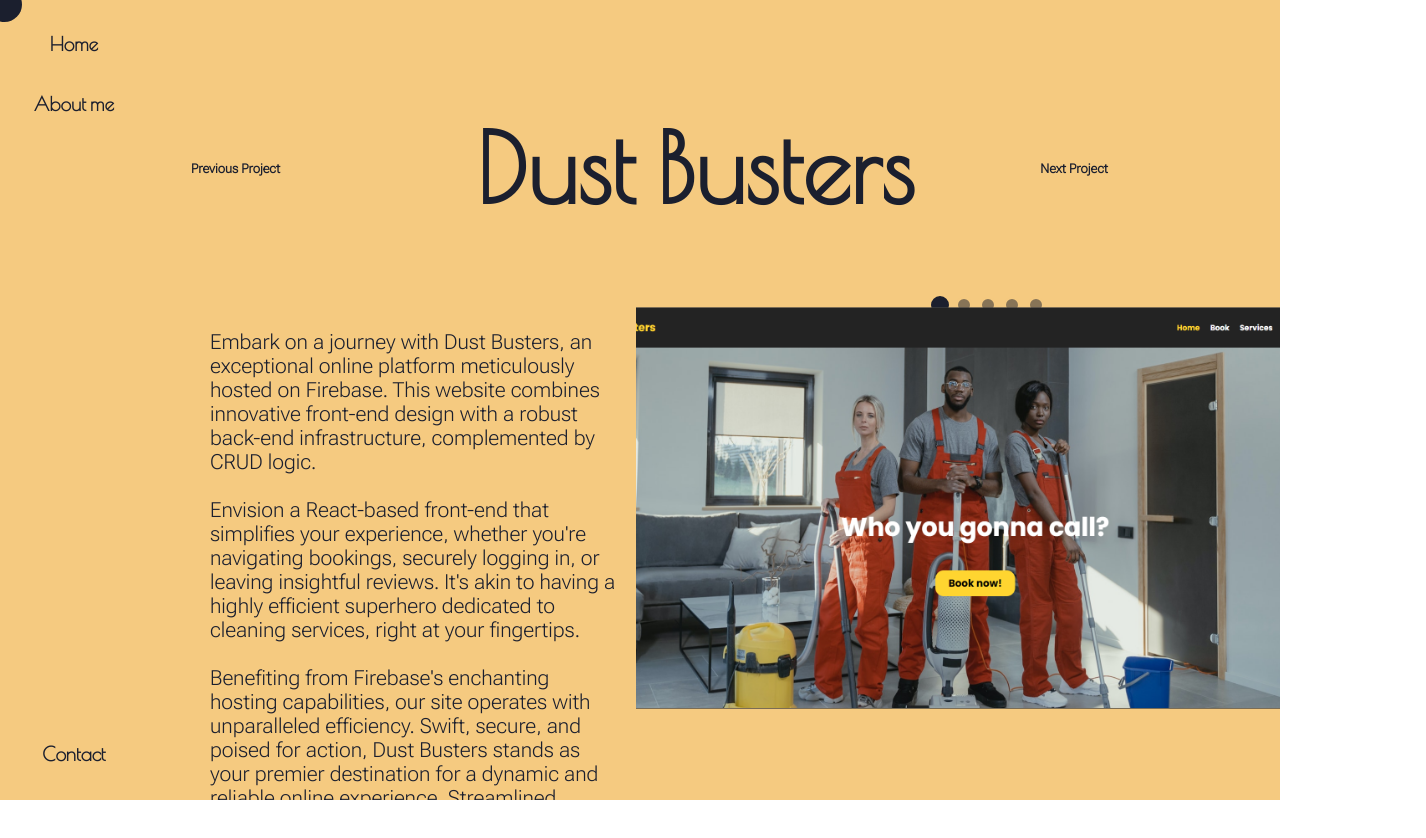
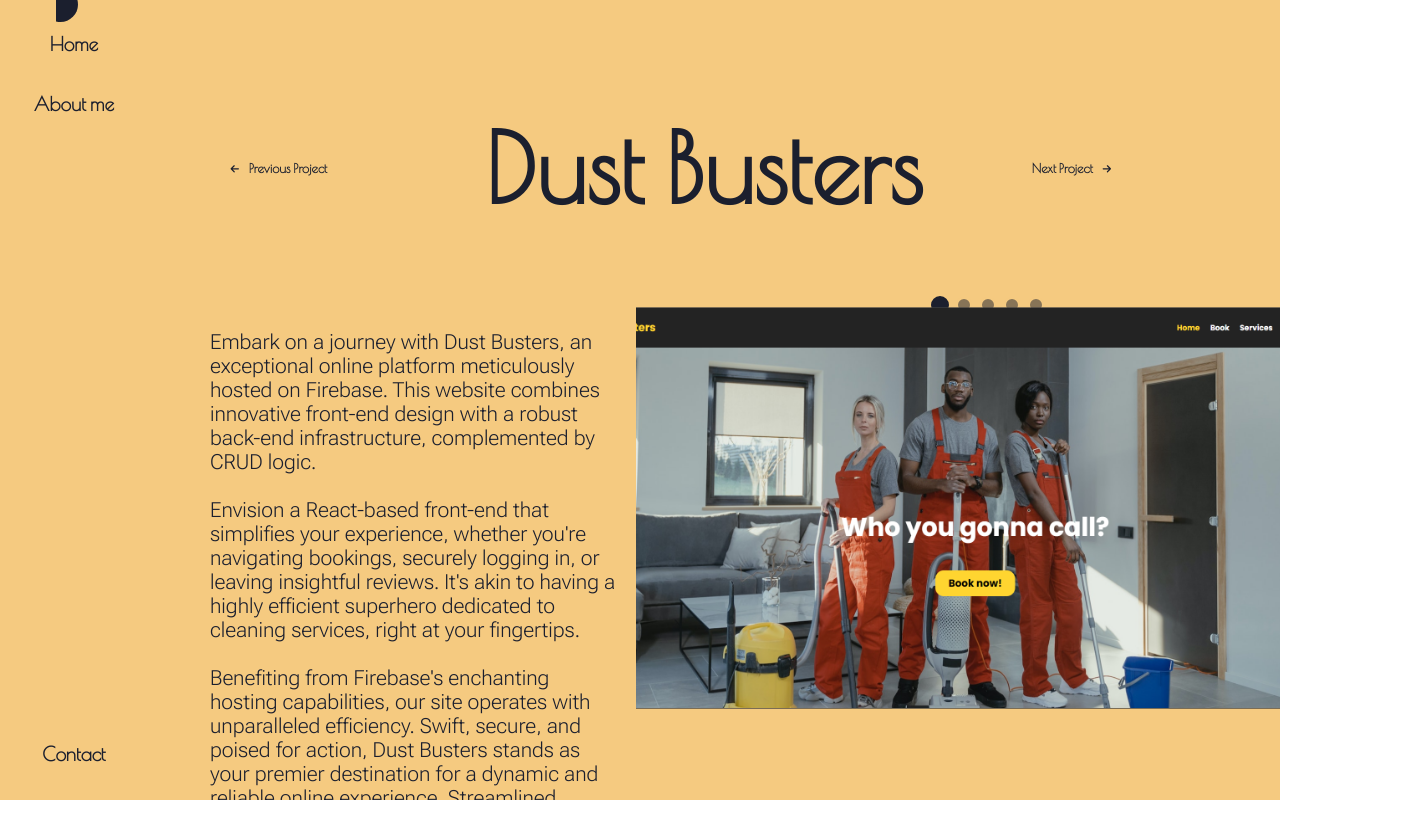
Before and after one commit to starleafer/My-portfolio, a React (Vite) app in the folder workspace/: page /cleaning in a window 1280 px wide. Shown: the top 838 px of the page, 1426 px wide, since content can reach past the window. Built offline with nearby package versions, Linux system fonts and the light colour scheme; a web font is replaced by a local one.

Commit message:
Refactor CustomButton component and add FontAwesomeIcon*** ***Remove unused code in MasksAndCursor component*** ***Update PageBody component to pass shadowColor prop to PageNavigationButton*** ***Update PageNavigationButton component to use shadowColor prop

```diff
--- a/workspace/src/components/CustomButton.jsx
+++ b/workspace/src/components/CustomButton.jsx
@@ -1,8 +1,18 @@
-import React from 'react';
-import styled, { css, keyframes } from 'styled-components';
+import React from "react";
+import styled, { css, keyframes } from "styled-components";
+import { FontAwesomeIcon } from "@fortawesome/react-fontawesome";
+import { faArrowRight, faArrowLeft } from "@fortawesome/free-solid-svg-icons";
 
-const CustomButton = ({ width, border, onClick, color, backgroundColor, shadowColor, label, cleaning }) => {
-  console.log(cleaning)
+const CustomButton = ({
+  width,
+  border,
+  onClick,
+  color,
+  backgroundColor,
+  shadowColor,
+  label,
+  cleaning,
+}) => {
   return (
     <Button
       onClick={onClick}
@@ -13,29 +23,41 @@ const CustomButton = ({ width, border, onClick, color, backgroundColor, shadowCo
       style={{ color: cleaning ? backgroundColor : color }}
       borders
     >
-      {label}
+      {label === "Previous Project" ? (
+        <>
+          <StyledIcon color={color} icon={faArrowLeft} /> {label}
+        </>
+      ) : (
+        <>
+          {label} <StyledIcon color={color} icon={faArrowRight} />
+        </>
+      )}
     </Button>
   );
 };
 
 export default CustomButton;
 
-
 const Button = styled.button`
   display: flex;
   justify-content: center;
   align-items: center;
-  width: ${(props) => props.width || ''};
+  width: ${(props) => props.width || ""};
   border: 0px solid;
   color: var(--dark);
   background-color: transparent;
-  font-family: 'Roboto Flex';
+  /* font-family: "Roboto Flex"; */
   border-radius: 10px;
   padding: 13px;
   font-size: 1vw;
   font-weight: 600;
+  gap: 0.75em;
   background-color: transparent;
-  background-image: linear-gradient(to right, ${(props) => props.color || 'default-hover-color'} 50%, transparent 50%);
+  /* background-image: linear-gradient(
+    to right,
+    ${(props) => props.color || "default-hover-color"} 50%,
+    transparent 50%
+  ); */
   background-size: 200% 100%;
   background-position: 100% center;
   transition: transform 0.3s, box-shadow 0.3s;
@@ -46,13 +68,13 @@ const Button = styled.button`
         box-shadow: 0 0 0 transparent;
       }
       100% {
-        box-shadow: 0.3vw 0.3vw 0 ${props.shadowColor || 'var(--dark)'};
+        box-shadow: 0.3vw 0.3vw 0 ${props.shadowColor || "var(--dark)"};
       }
     `;
 
     const fadeOutShadow = keyframes`
       0% {
-        box-shadow: 0.5vw 0.5vw 0 ${props.shadowColor || 'var(--dark)'};
+        box-shadow: 0.5vw 0.5vw 0 ${props.shadowColor || "var(--dark)"};
       }
       100% {
         box-shadow: 0 0 0;
@@ -63,7 +85,10 @@ const Button = styled.button`
       &:hover {
         transform: translateY(-0.3vw);
         animation: ${fadeInShadow} 0.5s ease forwards;
-        border: 1px solid ${props.cleaning ? props.backgroundColor : props.color || 'var(--dark)'};
+        border: 1px solid
+          ${props.cleaning
+            ? props.backgroundColor
+            : props.color || "var(--dark)"};
       }
 
       &:not(:hover) {
@@ -95,3 +120,13 @@ const Button = styled.button`
     font-size: 2.2vw;
   }
 `;
+
+const StyledIcon = styled(FontAwesomeIcon)`
+  display: flex;
+  justify-content: center;
+  align-items: center;
+  width: .5em;
+  height: .5em;
+  font-size: 1.5em;
+  color: ${(props) => props.color || "var(--dark)"};
+`;
--- a/workspace/src/components/MasksAndCursor.jsx
+++ b/workspace/src/components/MasksAndCursor.jsx
@@ -75,7 +75,7 @@ const MasksAndCursor = ({ isHoverButton, isHoveringCards, cursorColor, cursorHov
                         </Message>
                     )}
                 </MaskedSecret>
-                <Secret></Secret>
+                {/* <Secret></Secret> */}
             </MaskedGroup>
         </>
     )
@@ -113,6 +113,11 @@ const MaskedSecret = styled(m.div)`
     width: 100vw;
     height: 100vh;
     pointer-events: none;
+
+    @media (max-width: 1536px) {
+        margin-left: 2.5em;
+        font-size: 1.4em;
+    }
 `;
 
 const Message = styled.h4`
--- a/workspace/src/components/PageBody.jsx
+++ b/workspace/src/components/PageBody.jsx
@@ -105,7 +105,7 @@ function PageBody({
     <Body backgroundColor={backgroundColor}>
       <Content color={color}>
         <TitleContainer>
-          <PageNavigationButton title={title} />
+          <PageNavigationButton title={title} shadowColor={shadowColor} />
         </TitleContainer>
         <div style={{ display: 'flex', flexDirection: 'row', gap: '1em' }}>
           <PageDescription style={{ display: 'flex', flexDirection: 'column', font: '55vw', margin: '0'}}>
--- a/workspace/src/components/PageNavigationButton.jsx
+++ b/workspace/src/components/PageNavigationButton.jsx
@@ -5,7 +5,7 @@ import { useTransitionContext } from '../context/TransitionContext';
 import { useNavigate } from 'react-router-dom';
 import CustomButton from './CustomButton';
 
-function PageNavigationButton({ title }) {
+function PageNavigationButton({ title, shadowColor }) {
   const { card } = useCardContext();
   const navigate = useNavigate();
 
@@ -17,7 +17,6 @@ function PageNavigationButton({ title }) {
   const currentIndex = card.findIndex(item => item.path === currentPath);
   const color = currentCard.color;
   const backgroundColor = currentCard.backgroundColor;
-  const shadow = currentCard.shadow;
 
   const handlePreviousClick = () => {
     setRunTransition(true);
@@ -58,10 +57,10 @@ function PageNavigationButton({ title }) {
           onClick={handlePreviousClick}
           style={{ color: color}}
           color={color}
-          shadow={shadow}
+          shadowColor={shadowColor}
           backgroundColor={backgroundColor}
           label="Previous Project"
-          width={'10em'}
+          // width={'11em'}
           >
         </CustomButton>
       </ButtonContainer>
@@ -71,10 +70,10 @@ function PageNavigationButton({ title }) {
           onClick={handleNextClick}
           style={{ color: color }}
           color={color}
-          shadow={shadow}
+          shadowColor={shadowColor}
           backgroundColor={backgroundColor}
           label="Next Project"
-          width={'10em'}
+          // width={'10em'}
         >
         </CustomButton>
       </ButtonContainer>
@@ -101,5 +100,5 @@ const Container = styled.div`
 `;
 
 const ButtonContainer = styled.div`
-  width: 10em;
+  /* width: 10em; */
 `;
--- a/workspace/src/components/pages/Mainpage.jsx
+++ b/workspace/src/components/pages/Mainpage.jsx
@@ -145,8 +145,8 @@ const Title = styled.h1`
   -webkit-text-stroke-width: 2px;
   -webkit-text-stroke-color: var(--dark);
 
-  @media (max-width: 1440px) {
-    font-size: 8em;
+  @media (max-width: 1536px) {
+    font-size: 1.3em;
   }
 
   @media (max-width: 1024px) {
@@ -181,19 +181,6 @@ const TitleLetters = styled.span`
   &:not(:hover) {
     animation: ${fadeOutShadow} 0.8s  forwards;
   }
-
-  @media (max-width: 1440px) {
-    font-size: 1.2em;
-  }
-
-  @media (max-width: 1024px) {
-    font-size: 1.5em;
-  }
-
-  @media (max-width: 768px) {
-    font-size: 3em;
-    margin-bottom: 30px;
-  }
 `;
 
 export default Mainpage;
```
